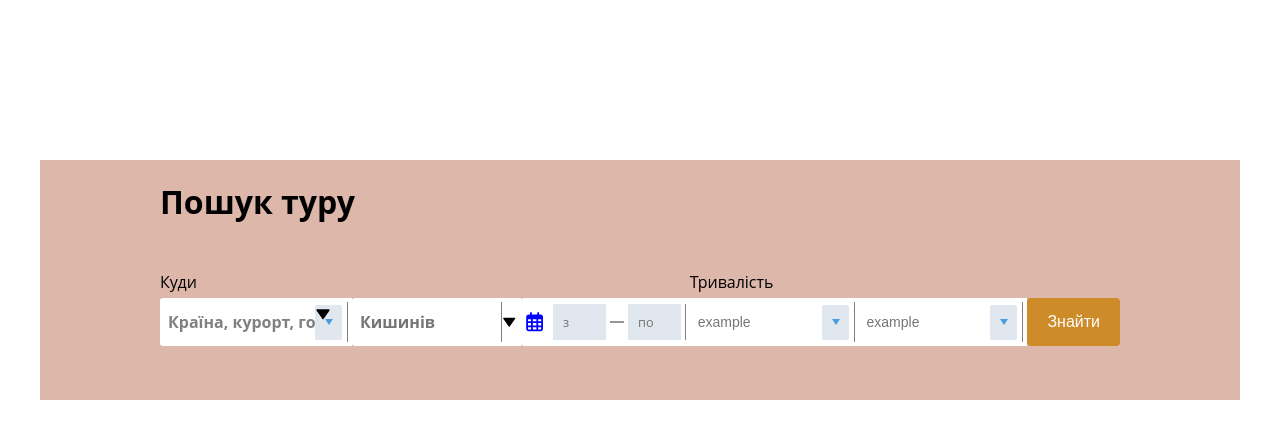
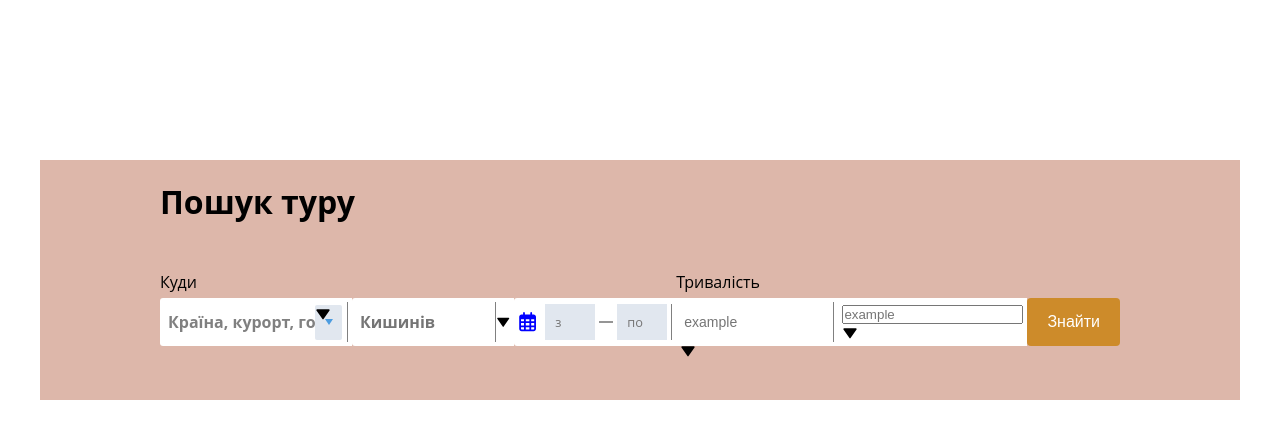
Before and after one commit to InnaTymoshenko/multiselect_form, a React (Create React App) app: page / in a window 1280 px wide. Shown: the top 438 px of the page. Built offline with nearby package versions, Linux system fonts and the light colour scheme.

Commit message:
minor fixed

```diff
--- a/src/components/CommonForm.jsx
+++ b/src/components/CommonForm.jsx
@@ -1,4 +1,5 @@
 import React from 'react'
+import { BiSolidDownArrow } from 'react-icons/bi'
 import SearchPlace from './countrySelect/SearchPlace'
 import AirSelect from './airSelect/AirSelect'
 import DateSelect from './dateSelect/DateSelect'
@@ -72,20 +73,20 @@ const CommonForm = () => {
 									onChange={() => {}}
 									onClick={() => {}}
 								/>
-								<div className={styles.cnt} onClick={() => {}}></div>
+								<BiSolidDownArrow className={styles.formIcon} />
 							</div>
 						</div>
 						<div className={styles.wrapperDiv}>
 							<div className={styles.formField}>
 								<input
-									className={styles.searchAir}
+									className={styles.searchAirEx}
 									type="search"
 									placeholder={'example'}
 									value={''}
 									onChange={() => {}}
 									onClick={() => {}}
 								/>
-								<div className={styles.cnt} onClick={() => {}}></div>
+								<BiSolidDownArrow className={styles.formIcon} />
 							</div>
 						</div>
 						<button className={styles.formBtn} type="submit">
```
